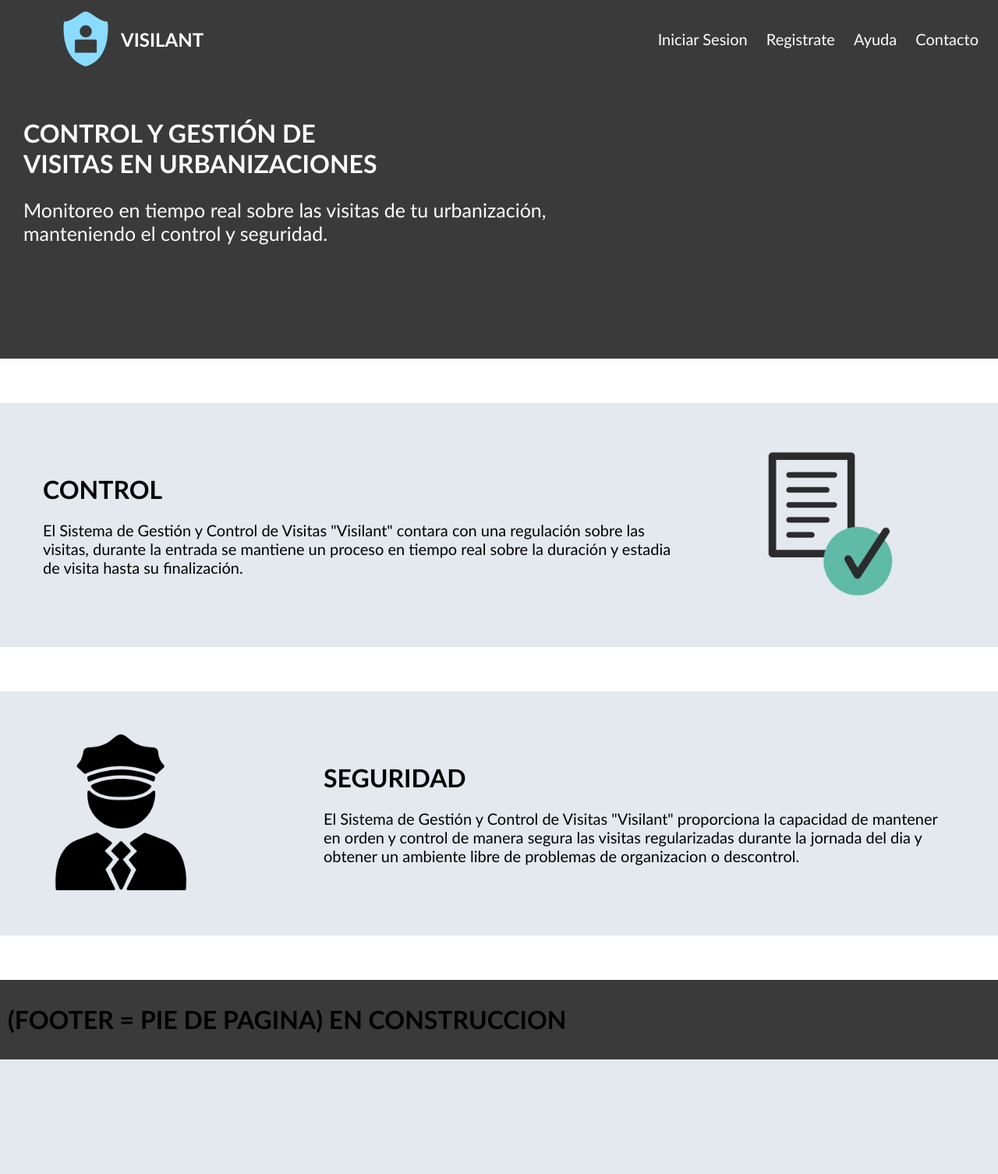
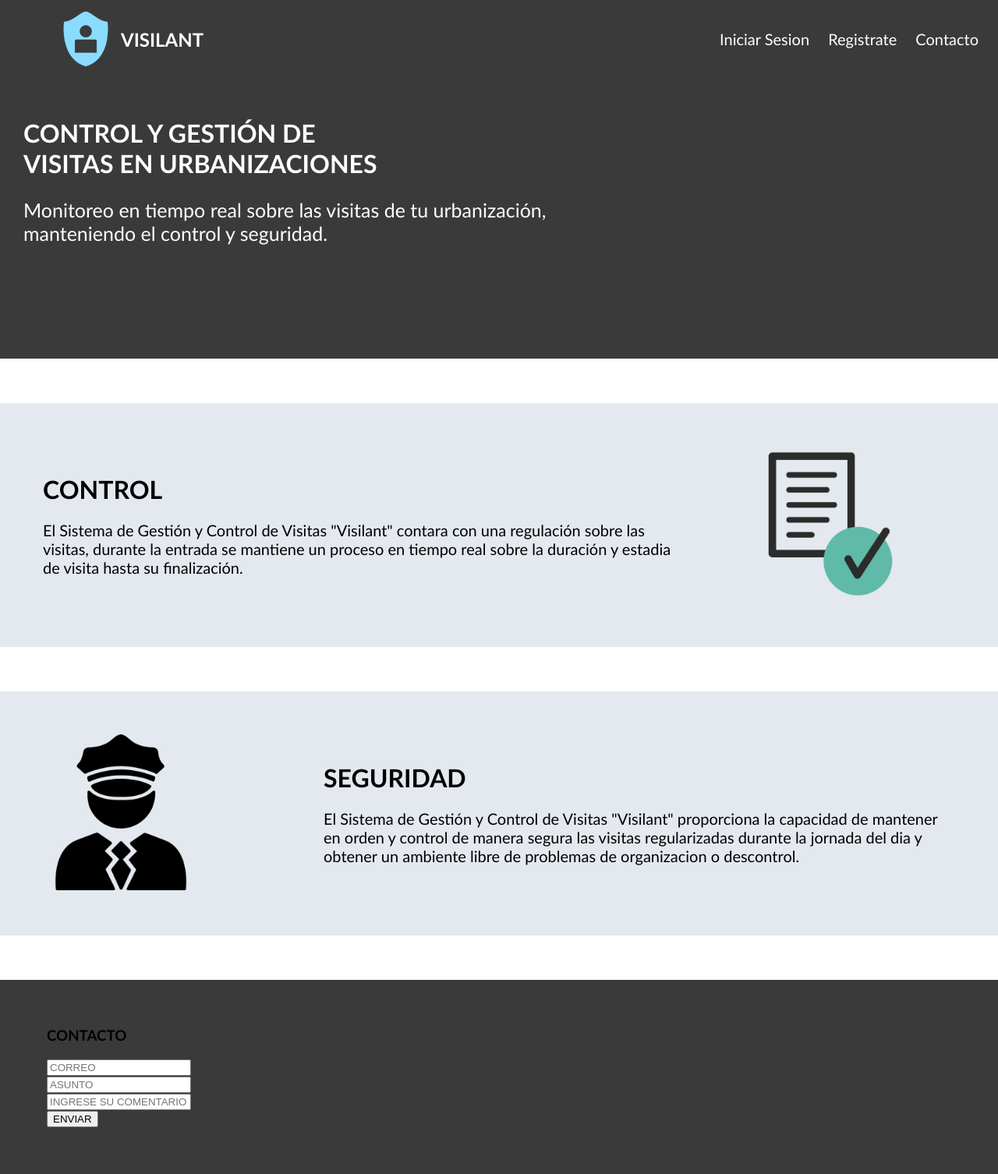
Before and after one commit to HSergio-19/visilant_prototipo, a PHP site: page / in a window 1280 px wide. Shown: the whole page at 78% size. Before the commit the page ends 1359 px from the top, so only its background shows below. Run offline with PHP 8.4, Linux system fonts and the light colour scheme.

Commit message:
formulario de contacto agregado

```diff
--- a/database/registro_db.php
+++ b/database/registro_db.php
@@ -16,7 +16,6 @@ if (!empty($_POST['boton-registro'])) {
 
         $query = "INSERT INTO visilant_db(correo, contrasena)
                   VALUES('$correo', '$contrasena')";
-        $id_increment = "ALTER TABLE visilant_db;";
     };
 
 };
--- a/footer.php
+++ b/footer.php
@@ -2,6 +2,16 @@
 
 <footer>
 
-  <h1>(FOOTER = PIE DE PAGINA) EN CONSTRUCCION</h1>
+  <div class = "contacto" id = "contacto">
+    <h3 class = "titulo-contacto">CONTACTO</h3>
+
+    <form action="contacto.php" method = "POST" class = "form-contacto">
+      <input type="text" class = "input-contacto" placeholder = "CORREO" name = "correo"> <br>
+      <input type="text" class = "input-contacto" placeholder = "ASUNTO" name = "asunto"> <br>
+      <input type="text" class = "input-contacto" placeholder = "INGRESE SU COMENTARIO" name = "msg"> <br>
+      <input type="submit" class = "input-contacto" value = "ENVIAR">
+    </form>
+
+  </div>
 
 </footer>
--- a/header.php
+++ b/header.php
@@ -8,7 +8,6 @@
         <nav>
             <a href="sesion.php">Iniciar Sesion</a>
             <a href="registro.php">Registrate</a>
-            <a href="#">Ayuda</a>
-            <a href="#">Contacto</a>
+            <a href="#contacto">Contacto</a>
         </nav>
 </header>
--- a/index.php
+++ b/index.php
@@ -54,9 +54,6 @@
 
 </body>
 
-
-
-
  <!--EXTENSION DEL FOOTER DE LA PAGINA USANDO REQUIRE-->
 
   <?php require 'footer.php'?>
--- a/usuario/home.php
+++ b/usuario/home.php
@@ -47,6 +47,12 @@ if($validar_sesion==null || $validar_sesion=='' || $validar_contrasena==null ||
 	</header>
 
 
+	<div class = "titulo">
+		<h2 class = "bienvenida">BIENVENIDO A VISILANT</h2>
+		<p class = "pregunta">¿Qué acción desea realizar?</p>
+	</div>
+
+
 	<div class = "menu-operaciones">
 
 		<div class = "caja-operaciones">
```
Also changed, not shown: contacto.php (added, +18 -0 lines), usuario/home-style.css (+5 -3 lines).
